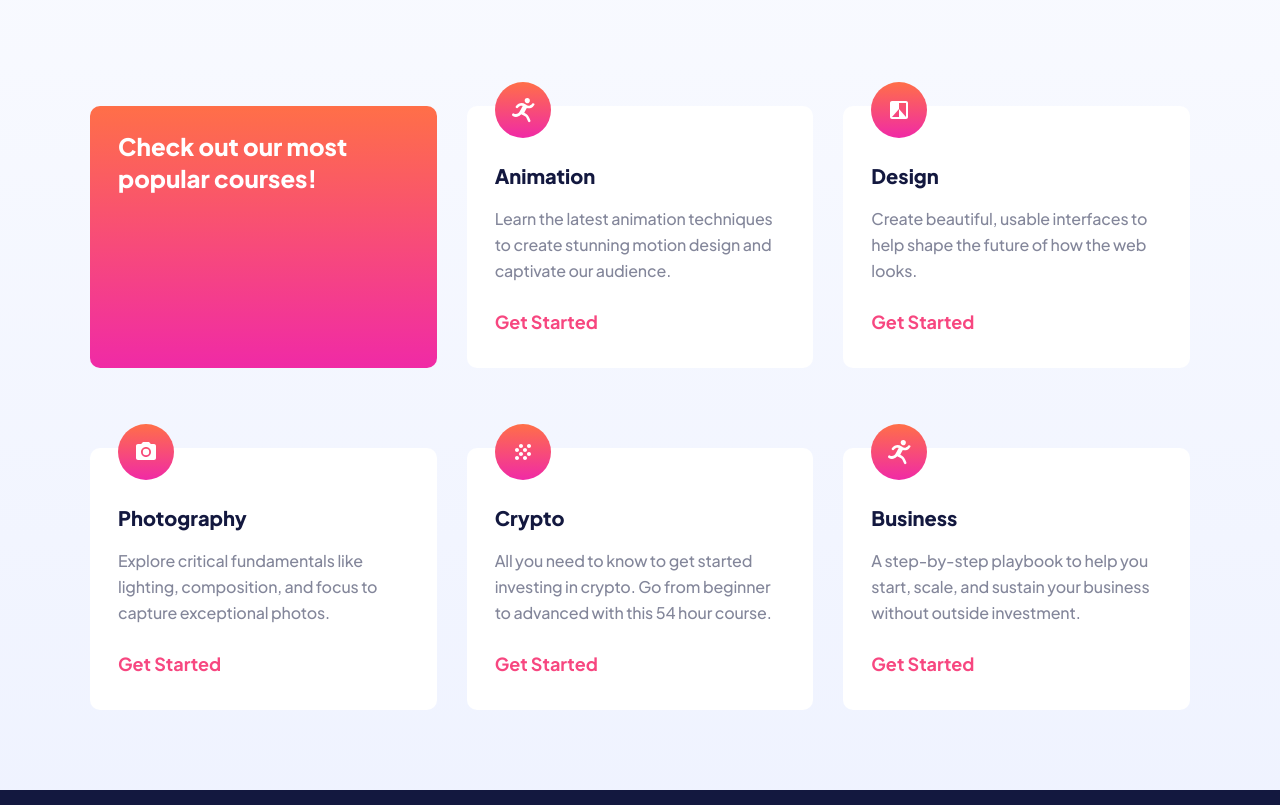
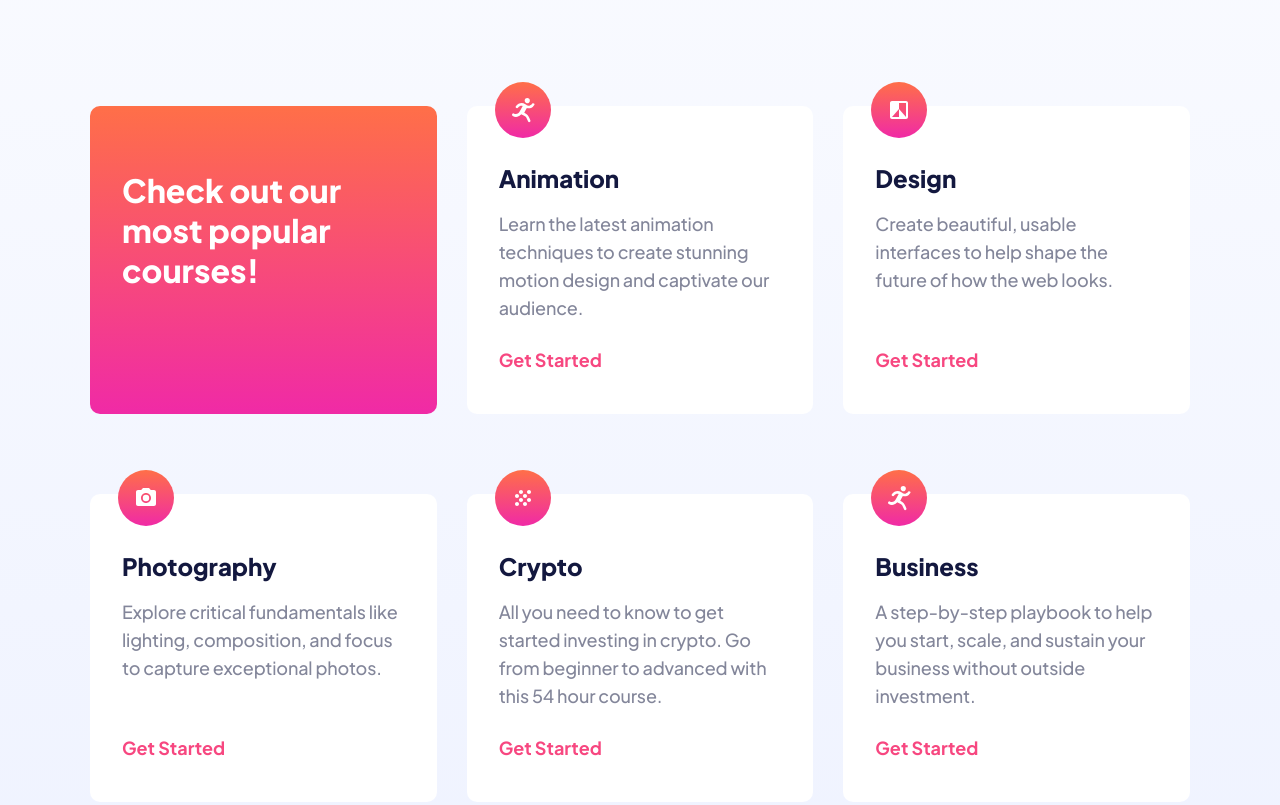
Before and after one commit to FrontEndMentor-MyChallanges/n_skilled-elearning-landing-page, a website: page index.html in a window 1280 px wide. Shown: the part 682-1487 px from the top of the page. Drawn offline with Linux system fonts and the light colour scheme.

Commit message:
Small changes, improved design

```diff
--- a/index.html
+++ b/index.html
@@ -75,67 +75,79 @@
           class="px-4 xl:px-0 sm:px-6 md:px-10 gap-y-10 cards grid grid-cols-[repeat(auto-fit,minmax(280px,1fr))] sm:gap-x-3 sm:gap-y-8 md:gap-y-14 lg:gap-x-[30px] lg:gap-y-20"
         >
           <div
-            class="card rounded-[10px] bg-gradient-to-b from-customGradientOrange to-customGradientPink px-7 pt-6 pb-8"
+            class="card rounded-[10px] bg-gradient-to-b from-customGradientOrange to-customGradientPink px-7 sm:px-8 lg:pt-14 xl:pt-16 pt-6"
           >
-            <p class="text-2xl font-extrabold leading-8 text-white">Check out our most popular courses!</p>
+            <p class="text-2xl font-extrabold leading-8 text-white lg:text-[32px] lg:leading-10">
+              Check out our most popular courses!
+            </p>
           </div>
-          <div class="card bg-white rounded-[10px] px-7 pb-8 pt-14 relative">
+          <div class="flex flex-col items-start card bg-white rounded-[10px] px-7 md:px-8 pb-8 lg:pb-10 pt-14 relative">
             <img src="./dist/assets/icon-animation.svg" alt="" class="absolute h-aut0 -top-6 left-7" />
-            <h2 class="text-xl font-extrabold text-customPrimaryDark">Animation</h2>
-            <p class="leading-[26px] mt-4 text-customPrimaryLight font-medium text-left text-base tracking-[-0.01em]">
+            <h2 class="text-xl font-extrabold lg:text-2xl text-customPrimaryDark">Animation</h2>
+            <p
+              class="leading-[26px] mt-4 text-customPrimaryLight font-medium text-left text-base lg:text-lg tracking-[-0.01em] lg:mb-6"
+            >
               Learn the latest animation techniques to create stunning motion design and captivate our audience.
             </p>
             <button
-              class="mt-6 text-lg font-bold leading-7 transition-colors card-btn text-customPink hover:text-customPinkLight"
+              class="mt-auto text-lg font-bold leading-7 transition-colors card-btn text-customPink hover:text-customPinkLight"
             >
               Get Started
             </button>
           </div>
-          <div class="card bg-white rounded-[10px] px-7 pb-8 pt-14 relative">
+          <div class="flex flex-col items-start card bg-white rounded-[10px] px-7 md:px-8 pb-8 lg:pb-10 pt-14 relative">
             <img src="./dist/assets/icon-design.svg" alt="" class="absolute h-aut0 -top-6 left-7" />
-            <h2 class="text-xl font-extrabold text-customPrimaryDark">Design</h2>
-            <p class="leading-[26px] mt-4 text-customPrimaryLight font-medium text-left text-base tracking-[-0.01em]">
+            <h2 class="text-xl font-extrabold lg:text-2xl text-customPrimaryDark">Design</h2>
+            <p
+              class="leading-[26px] mt-4 lg:text-lg text-customPrimaryLight font-medium text-left text-base tracking-[-0.01em] lg:mb-6"
+            >
               Create beautiful, usable interfaces to help shape the future of how the web looks.
             </p>
             <button
-              class="mt-6 text-lg font-bold leading-7 transition-colors card-btn text-customPink hover:text-customPinkLight"
+              class="mt-auto text-lg font-bold leading-7 transition-colors card-btn text-customPink hover:text-customPinkLight"
             >
               Get Started
             </button>
           </div>
-          <div class="card bg-white rounded-[10px] px-7 pb-8 pt-14 relative">
+          <div class="flex flex-col items-start card bg-white rounded-[10px] px-7 md:px-8 pb-8 lg:pb-10 pt-14 relative">
             <img src="./dist/assets/icon-photography.svg" alt="" class="absolute h-aut0 -top-6 left-7" />
-            <h2 class="text-xl font-extrabold text-customPrimaryDark">Photography</h2>
-            <p class="leading-[26px] mt-4 text-customPrimaryLight font-medium text-left text-base tracking-[-0.01em]">
+            <h2 class="text-xl font-extrabold lg:text-2xl text-customPrimaryDark">Photography</h2>
+            <p
+              class="leading-[26px] mt-4 lg:text-lg text-customPrimaryLight font-medium text-left text-base tracking-[-0.01em] lg:mb-6"
+            >
               Explore critical fundamentals like lighting, composition, and focus to capture exceptional photos.
             </p>
             <button
-              class="mt-6 text-lg font-bold leading-7 transition-colors card-btn text-customPink hover:text-customPinkLight"
+              class="mt-auto text-lg font-bold leading-7 transition-colors card-btn text-customPink hover:text-customPinkLight"
             >
               Get Started
             </button>
           </div>
-          <div class="card bg-white rounded-[10px] px-7 pb-8 pt-14 relative">
+          <div class="flex flex-col items-start card bg-white rounded-[10px] px-7 md:px-8 pb-8 lg:pb-10 pt-14 relative">
             <img src="./dist/assets/icon-crypto.svg" alt="" class="absolute h-aut0 -top-6 left-7" />
-            <h2 class="text-xl font-extrabold text-customPrimaryDark">Crypto</h2>
-            <p class="leading-[26px] mt-4 text-customPrimaryLight font-medium text-left text-base tracking-[-0.01em]">
+            <h2 class="text-xl font-extrabold lg:text-2xl text-customPrimaryDark">Crypto</h2>
+            <p
+              class="leading-[26px] mt-4 lg:text-lg text-customPrimaryLight font-medium text-left text-base tracking-[-0.01em] lg:mb-6"
+            >
               All you need to know to get started investing in crypto. Go from beginner to advanced with this 54 hour
               course.
             </p>
             <button
-              class="mt-6 text-lg font-bold leading-7 transition-colors card-btn text-customPink hover:text-customPinkLight"
+              class="mt-auto text-lg font-bold leading-7 transition-colors card-btn text-customPink hover:text-customPinkLight"
             >
               Get Started
             </button>
           </div>
-          <div class="card bg-white rounded-[10px] px-7 pb-8 pt-14 relative">
+          <div class="flex flex-col items-start card bg-white rounded-[10px] px-7 md:px-8 pb-8 lg:pb-10 pt-14 relative">
             <img src="./dist/assets/icon-animation.svg" alt="" class="absolute h-aut0 -top-6 left-7" />
-            <h2 class="text-xl font-extrabold text-customPrimaryDark">Business</h2>
-            <p class="leading-[26px] mt-4 text-customPrimaryLight font-medium text-left text-base tracking-[-0.01em]">
+            <h2 class="text-xl font-extrabold lg:text-2xl text-customPrimaryDark">Business</h2>
+            <p
+              class="leading-[26px] mt-4 lg:text-lg text-customPrimaryLight font-medium text-left text-base tracking-[-0.01em] lg:mb-6"
+            >
               A step-by-step playbook to help you start, scale, and sustain your business without outside investment.
             </p>
             <button
-              class="mt-6 text-lg font-bold leading-7 transition-colors card-btn text-customPink hover:text-customPinkLight"
+              class="mt-auto text-lg font-bold leading-7 transition-colors card-btn text-customPink hover:text-customPinkLight"
             >
               Get Started
             </button>
```
Also changed, not shown: dist/style.css.
